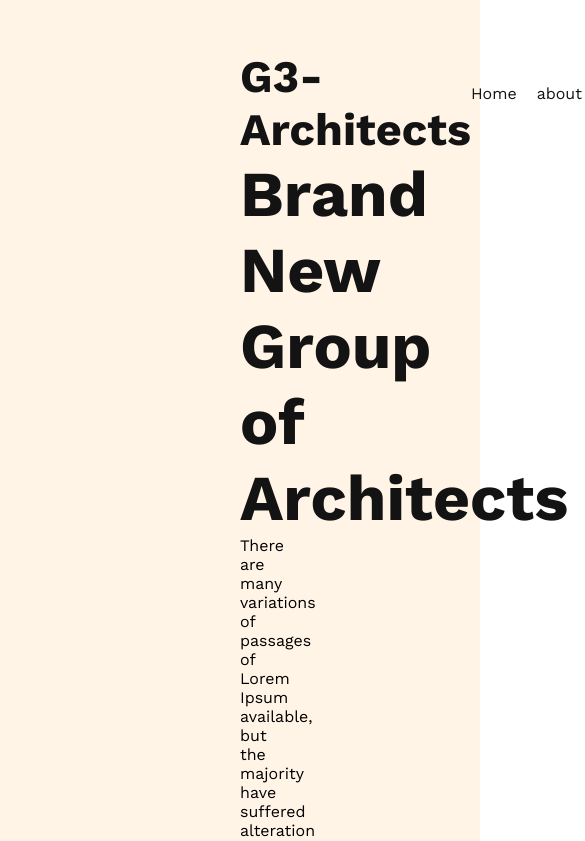
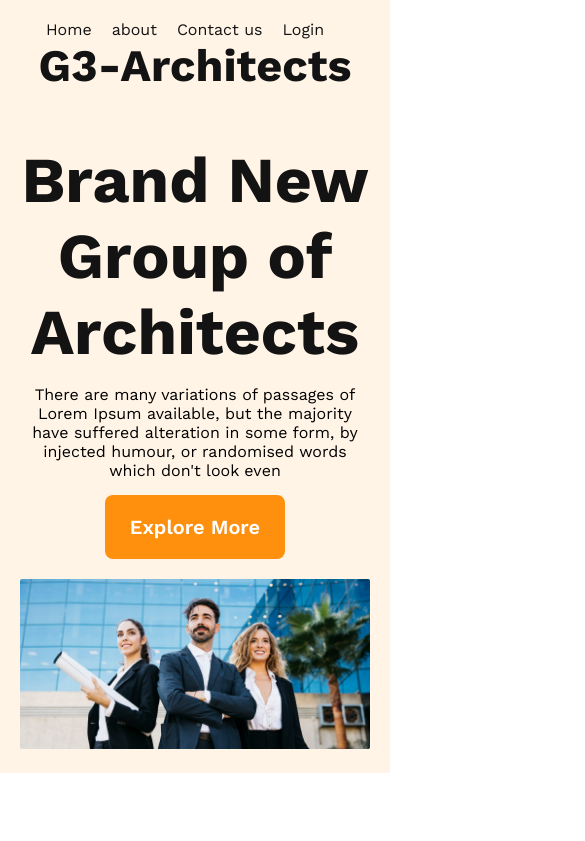
Before and after one commit to sohel970/G3-Architects, a plain HTML site: page index.html in a window 390 px wide. Shown: the top 841 px of the page, 585 px wide, since content can reach past the window. Drawn offline with nearby package versions, Linux system fonts and the light colour scheme.

Commit message:
responsive

```diff
--- a/styles/style.css
+++ b/styles/style.css
@@ -18,6 +18,7 @@ border: none;
 .btn-primary:hover{
     color:#FF900E ;
     background-color: #FFF;
+    cursor: pointer;
 }
 
 header{
@@ -55,9 +56,37 @@ font-size: 64px;
 font-style: normal;
 font-weight: 700;
 line-height: normal;
+
+}
+.banner-description, .btn-primary{
+    margin-top: 15px;
 }
 .banner-content{
     max-width: 810px;
     text-align: center;
    margin: 0 auto;
+  margin-top: 50px;
 }
+.banner img{
+    margin-top: 20px;
+    width: 100%;
+}
+
+
+/* respnsive section */
+@media screen and (max-width:576px) {
+    header{
+        padding: 20px;
+    }
+    nav{
+        flex-direction: column-reverse;
+    }
+}
+@media screen and (min-width:576px) and  (max-width:992px) {
+    header{
+        padding: 20px;
+    }
+    nav{
+        flex-direction: column;
+    }
+}
```
